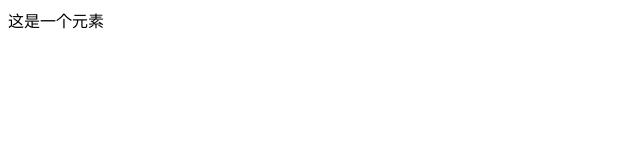
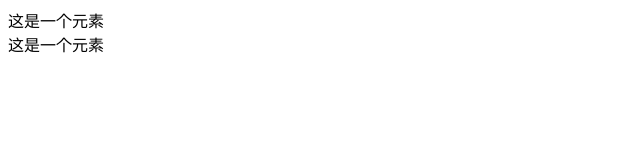
Before and after one commit to pgh-sang/project_01, a plain HTML site: page index.html in a window 1280 px wide. Shown: the whole page, without its empty margins (0-640 px from the left). Drawn offline with Linux system fonts and the light colour scheme.

```diff
--- a/index.html
+++ b/index.html
@@ -10,5 +10,6 @@
 <script src="./index.js"></script>
 <body>
     <div>这是一个元素</div>
+    <div>这是一个元素</div>
 </body>
 </html>
```
Also changed, not shown: 1 other file.
